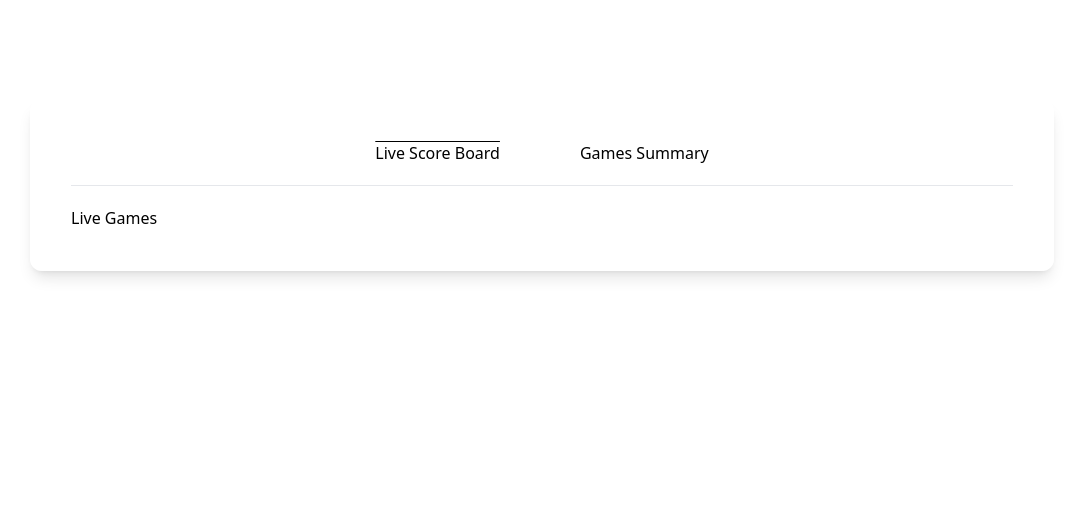
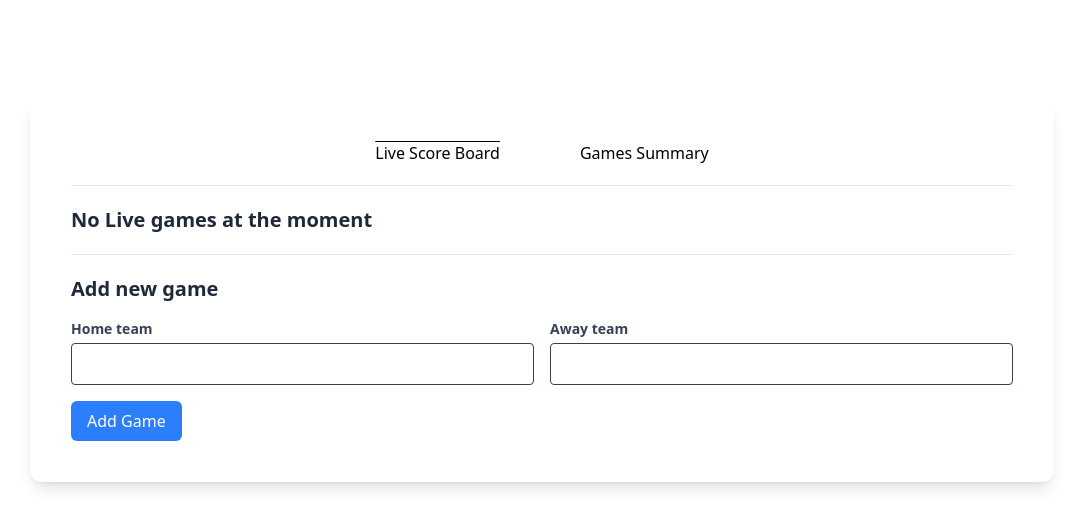
Before and after one commit to mishashiryakov/score_board, a React (Vite) app: page / in a window 1280 px wide. Shown: the top 528 px of the page, without its empty margins (98-1181 px from the left). Built offline with nearby package versions, Linux system fonts and the light colour scheme.

Commit message:
feat: added ui components: Input and Button. Created AddGame component

```diff
--- /dev/null
+++ b/src/components/AddGame/index.tsx
@@ -0,0 +1,29 @@
+import { useState } from "react";
+import { Input } from "@/components/ui/Input";
+import { Button } from "@/components/ui/Button";
+
+export const AddGame = () => {
+  const [homeName, setHomeName] = useState<string>("");
+  const [awayName, setAwayName] = useState<string>("");
+
+  return (
+    <div className="flex flex-col gap-4 ">
+      <h2 className="text-xl font-bold text-gray-800">Add new game</h2>
+      <div className="flex gap-4">
+        <Input
+          label="Home team"
+          value={homeName}
+          setValue={setHomeName}
+          className="flex-1"
+        />
+        <Input
+          label="Away team"
+          value={awayName}
+          setValue={setAwayName}
+          className="flex-1"
+        />
+      </div>
+      <Button onClick={() => {}}>Add Game</Button>
+    </div>
+  );
+};
--- /dev/null
+++ b/src/components/Divider/index.tsx
@@ -0,0 +1,3 @@
+export const Divider = () => {
+  return <div className="h-[1px] w-full bg-gray-200" />;
+};
--- a/src/components/GameCard/index.tsx
+++ b/src/components/GameCard/index.tsx
@@ -13,13 +13,13 @@ export const GameCard = ({
 }: Props) => {
   return (
     <div className="flex justify-between bg-gradient-to-r from-red-500 via-pink-500 to-pink-700 text-white font-bold text-3xl py-4 px-10 rounded-lg shadow-lg">
-      <p>{homeName}</p>
+      <h3>{homeName}</h3>
       <div>
         <p>
           {homeScore} : {awayScore}
         </p>
       </div>
-      <p>{awayName}</p>
+      <h3>{awayName}</h3>
     </div>
   );
 };
--- a/src/components/LiveGames/index.tsx
+++ b/src/components/LiveGames/index.tsx
@@ -1,7 +1,14 @@
+import { AddGame } from "@/components/AddGame";
+import { Divider } from "@/components/Divider";
+
 export const LiveGames = () => {
   return (
-    <div>
-      Live Games
+    <div className="flex flex-col gap-5">
+      <h2 className="text-xl font-bold text-gray-800">
+        No Live games at the moment
+      </h2>
+      <Divider />
+      <AddGame />
       {/* data work flow */}
       {/* games list + Edit + Finish */}
       {/* Add game */}
--- /dev/null
+++ b/src/components/ui/Button/index.tsx
@@ -0,0 +1,23 @@
+import { type ReactNode } from "react";
+import { twMerge } from "tailwind-merge";
+
+interface Props {
+  onClick: () => void;
+  children: ReactNode;
+  disabled?: boolean;
+}
+
+export const Button = ({ onClick, disabled, children }: Props) => {
+  return (
+    <button
+      className={twMerge(
+        "bg-blue-500 text-white rounded-md w-fit cursor-pointer py-2 px-4",
+        disabled && "bg-gray-400 "
+      )}
+      disabled={disabled}
+      onClick={onClick}
+    >
+      {children}
+    </button>
+  );
+};
--- /dev/null
+++ b/src/components/ui/Input/index.tsx
@@ -0,0 +1,40 @@
+import { type Dispatch, type SetStateAction, useId } from "react";
+
+interface Props {
+  value: string;
+  setValue: Dispatch<SetStateAction<string>>;
+  label?: string;
+  type?: "text" | "number";
+  className?: string;
+}
+
+export const Input = ({
+  value,
+  setValue,
+  label,
+  type = "text",
+  className,
+}: Props) => {
+  const id = useId();
+
+  return (
+    <div className={className}>
+      {label && (
+        <label
+          htmlFor={id}
+          className="block mb-1 font-semibold text-gray-700 text-sm"
+        >
+          {label}
+        </label>
+      )}
+
+      <input
+        id={id}
+        type={type}
+        className="border border-gray-700 rounded px-3 py-2 focus:outline-none focus:ring-2 focus:ring-blue-500 w-full"
+        value={value}
+        onChange={(e) => setValue(e.target.value)}
+      />
+    </div>
+  );
+};
--- a/src/pages/ScoreBoard/index.tsx
+++ b/src/pages/ScoreBoard/index.tsx
@@ -3,6 +3,7 @@ import { Tab } from "@/components/Tab";
 import { TabList } from "@/components/TabList";
 import { LiveGames } from "@/components/LiveGames";
 import { GamesSummary } from "@/components/GamesSummary";
+import { Divider } from "@/components/Divider";
 
 enum Views {
   Live = "Live",
@@ -31,7 +32,7 @@ export const ScoreBoard = () => {
         ))}
       </TabList>
 
-      <div className="h-[1px] w-full bg-gray-200" />
+      <Divider />
 
       {activeView === Views.Live && <LiveGames />}
       {activeView === Views.Summary && <GamesSummary />}
```
Also changed, not shown: 1 other file (tests, documents, lock files or other folders).
